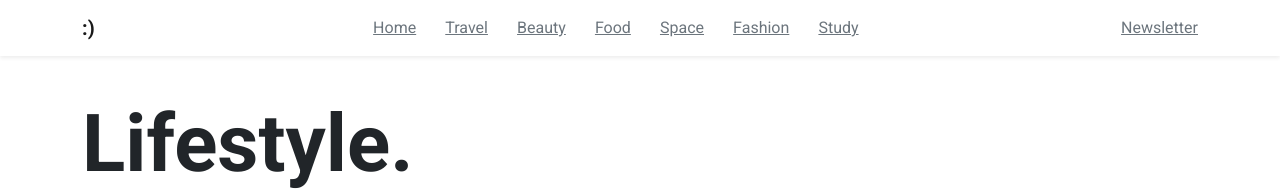
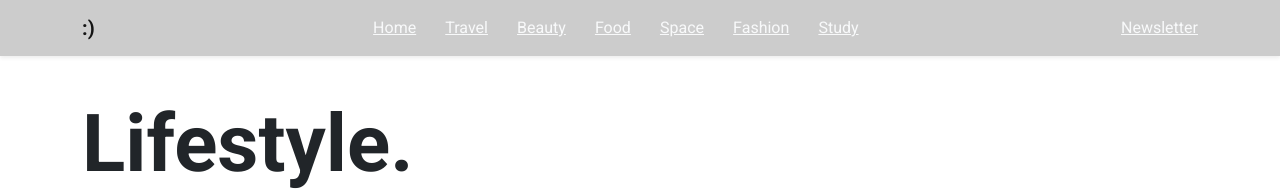
Before and after one commit to danielafriheart/Lifestyle-Blog, a React (Create React App) app: page / in a window 1280 px wide. Shown: the top 190 px of the page. Built offline with nearby package versions, Linux system fonts and the light colour scheme.

Commit message:
addded morphism to navbar

```diff
--- a/src/Components/Navbar.js
+++ b/src/Components/Navbar.js
@@ -4,6 +4,11 @@ import Navbar from 'react-bootstrap/Navbar';
 import { Link } from "react-router-dom";
 
 function CollapsibleExample() {
+    window.addEventListener('scroll', function () {
+        let header = document.querySelector('nav');
+        let windowPosition = window.scrollY > 0;
+        header.classList.toggle('scrolling-active', windowPosition);
+    });
     return (
         <>
             <Navbar fixed='top' collapseOnSelect expand="lg" bg="" variant="light" className='shadow-sm'>
@@ -12,16 +17,16 @@ function CollapsibleExample() {
                     <Navbar.Toggle aria-controls="responsive-navbar-nav" />
                     <Navbar.Collapse id="responsive-navbar-nav">
                         <Nav className="mx-auto col-md-6 justify-content-evenly">
-                            <Link to="/" active className='text-secondary activegit '>Home</Link>
-                            <Link to="/Travel" className='text-secondary'>Travel</Link>
-                            <Link to="/Beauty" className='text-secondary'>Beauty</Link>
-                            <Link to="/Food" className='text-secondary'>Food</Link>
-                            <Link to="/Space" className='text-secondary'>Space</Link>
-                            <Link to="/Fashion" className='text-secondary'>Fashion</Link>
-                            <Link to="/Study" className='text-secondary'>Study</Link>
+                            <Link to="/" active className='text-light activegit '>Home</Link>
+                            <Link to="/Travel" className='text-light'>Travel</Link>
+                            <Link to="/Beauty" className='text-light'>Beauty</Link>
+                            <Link to="/Food" className='text-light'>Food</Link>
+                            <Link to="/Space" className='text-light'>Space</Link>
+                            <Link to="/Fashion" className='text-light'>Fashion</Link>
+                            <Link to="/Study" className='text-light'>Study</Link>
                         </Nav>
                         <Nav>
-                            <Link to="#deets" className='text-secondary'>Newsletter</Link>
+                            <Link to="#deets" className='text-light'>Newsletter</Link>
                         </Nav>
                     </Navbar.Collapse>
                 </Container>
--- a/src/index.css
+++ b/src/index.css
@@ -7,7 +7,22 @@
 }
 
 nav {
-  background-color: #fff;
+  /* From https://css.glass */
+  background: rgba(3, 3, 3, 0.2);
+  /* border-radius: 16px; */
+  box-shadow: 0 4px 30px rgba(0, 0, 0, 0.1);
+  backdrop-filter: blur(5px);
+  -webkit-backdrop-filter: blur(5px);
+  /* border: 1px solid rgba(3, 3, 3, 0.3); */
+}
+ nav link{
+  color: #fff !important;
+}
+.scrolling-active {
+  /* background-color: #fff; */
+  /* transition: .5 ease; */
+  box-shadow: 0 3px 1rem rgba(0, 0, 0, .1);
+  /* color: #fff !important; */
 }
 
 .grow {
```
